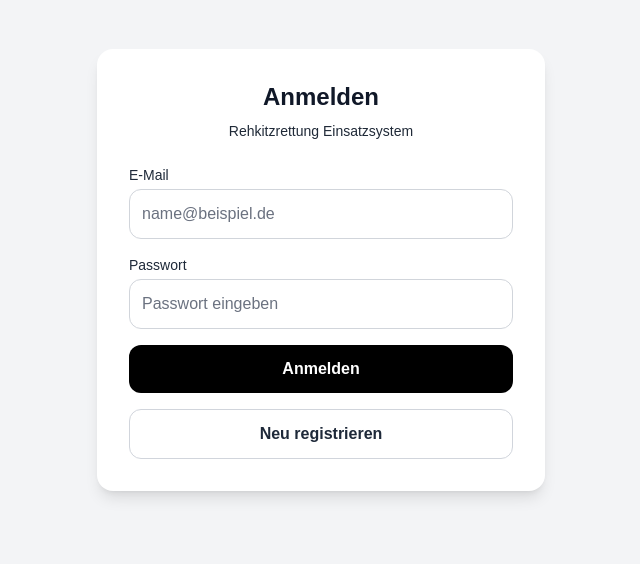
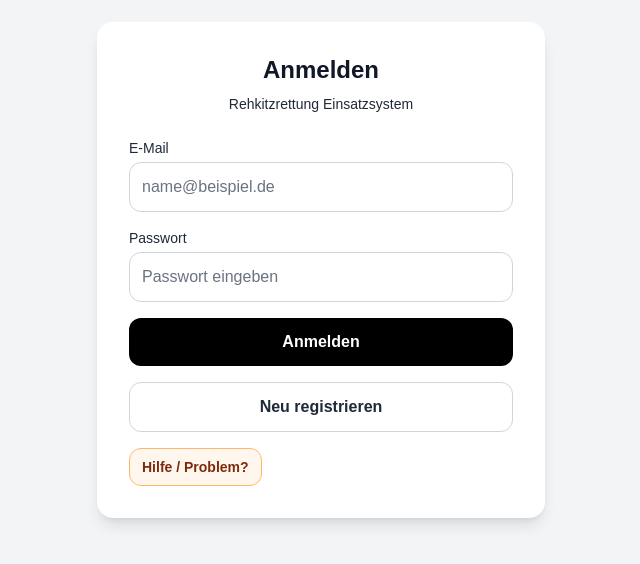
Before and after one commit to thw1905/rehkitzrettung, a Next.js app: page /login in a window 1280 px wide. Shown: the part 130-694 px from the top of the page, without its empty margins (319-959 px from the left). Built offline with nearby package versions, Linux system fonts and the light colour scheme; no server answers.

Commit message:
hilfebutton im Loginbereich wieder montiert

```diff
--- a/app/login/page.tsx
+++ b/app/login/page.tsx
@@ -3,7 +3,7 @@
 import Link from "next/link";
 import { useState } from "react";
 import { signIn } from "next-auth/react";
-/*import SupportContactButton from "@/components/layout/support-contact-button";*/
+import SupportContactButton from "@/components/layout/support-contact-button";
 
 export default function LoginPage() {
   const [email, setEmail] = useState("");
@@ -124,6 +124,7 @@ export default function LoginPage() {
           >
             Neu registrieren
           </Link>
+          <SupportContactButton />
         </div>
       </div>
     </main>
```
